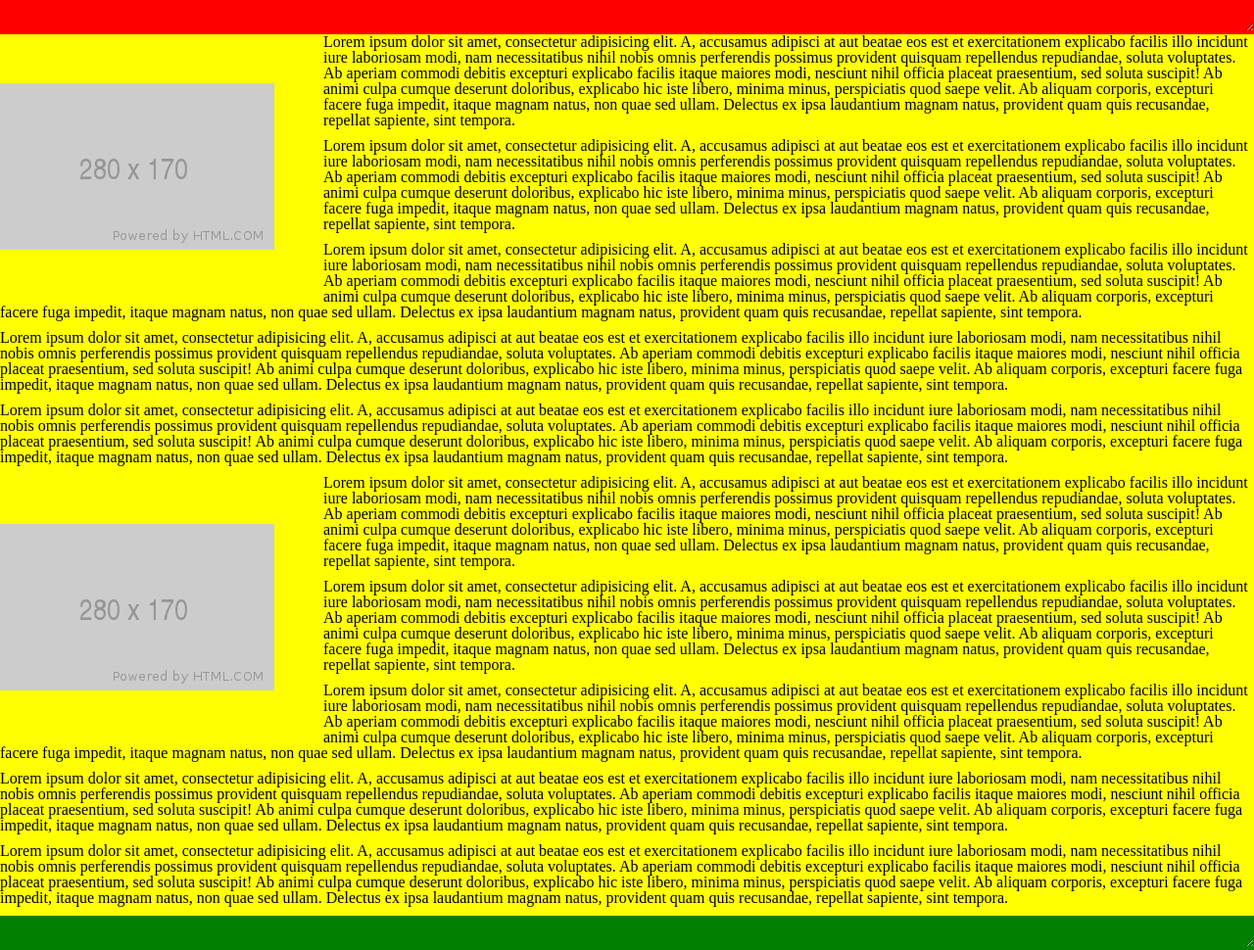
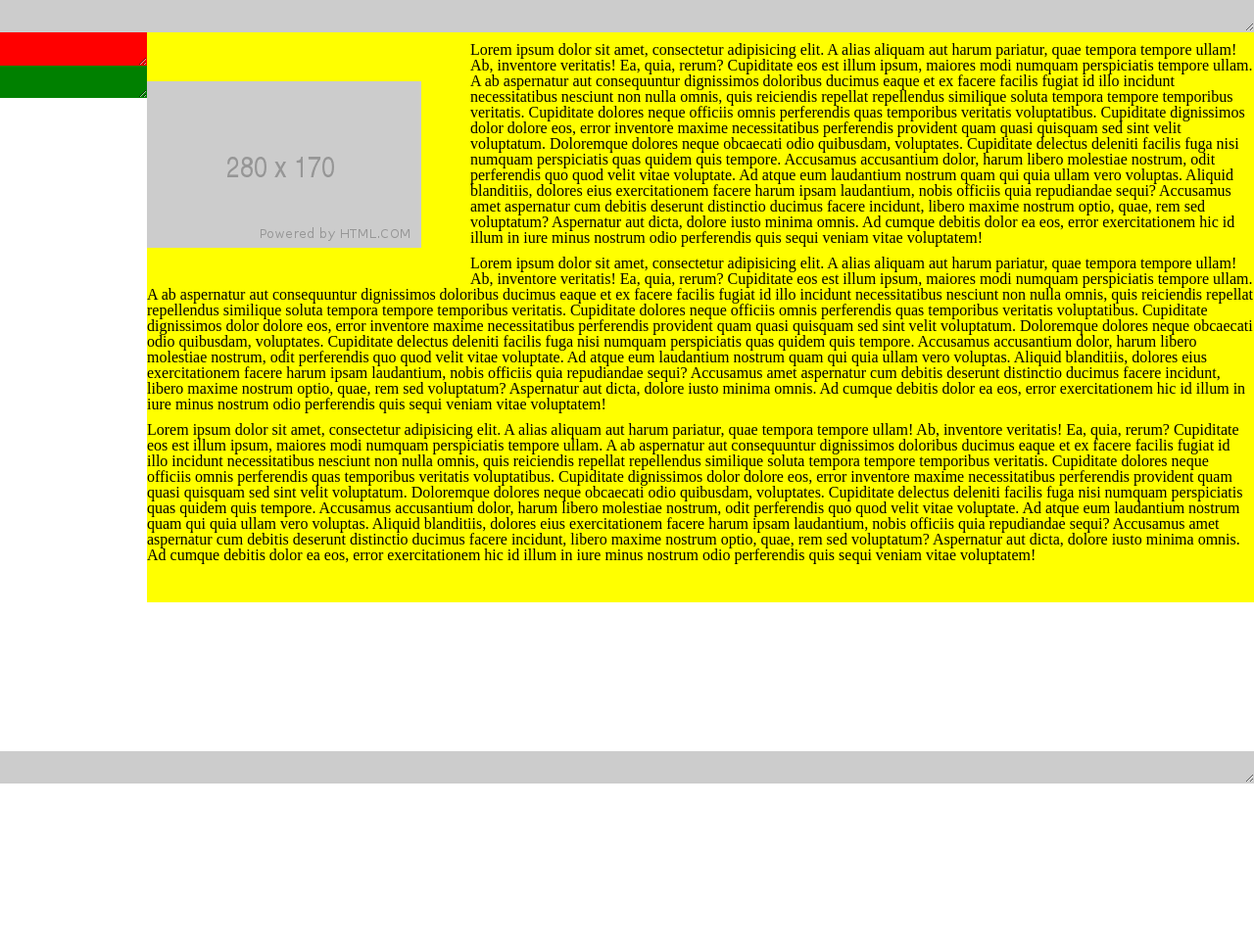
Before and after one commit to Nonclaing/Tasks, a plain HTML site: page task_1/index.html in a window 1280 px wide. Shown: the whole page at 98% size. After the commit the page ends 800 px from the top, so only its background shows below. Drawn offline with Linux system fonts and the light colour scheme.

Commit message:
Новый фикс

```diff
--- a/task_1/index.html
+++ b/task_1/index.html
@@ -10,108 +10,88 @@
     <title>Task 1</title>
 </head>
 <body>
-    <div class="grid">
-        <div class="grid__header">
+<div class="main">
+    <div class="header">
+        <textarea></textarea>
+    </div>
+    <div class="main__container">
+        <div class="side-1">
             <textarea></textarea>
         </div>
-        <div class="grid__container">
-            <div class="grid__main">
-
-                <!--            Вариант первый, картинка находиться в отедльном блоке   -->
-
-                <div class="grid__main-img">
-                    <img src="img/rand-img.png" alt="">
-                </div>
-                <div class="grid__main-text">
-                    <p>Lorem ipsum dolor sit amet, consectetur adipisicing elit. A, accusamus adipisci at aut beatae eos est
-                        et exercitationem explicabo facilis illo incidunt iure laboriosam modi, nam necessitatibus nihil
-                        nobis omnis perferendis possimus provident quisquam repellendus repudiandae, soluta voluptates. Ab
-                        aperiam commodi debitis excepturi explicabo facilis itaque maiores modi, nesciunt nihil officia
-                        placeat praesentium, sed soluta suscipit! Ab animi culpa cumque deserunt doloribus, explicabo hic
-                        iste libero, minima minus, perspiciatis quod saepe velit. Ab aliquam corporis, excepturi facere fuga
-                        impedit, itaque magnam natus, non quae sed ullam. Delectus ex ipsa laudantium magnam natus,
-                        provident quam quis recusandae, repellat sapiente, sint tempora.</p>
-                    <p>Lorem ipsum dolor sit amet, consectetur adipisicing elit. A, accusamus adipisci at aut beatae eos est
-                        et exercitationem explicabo facilis illo incidunt iure laboriosam modi, nam necessitatibus nihil
-                        nobis omnis perferendis possimus provident quisquam repellendus repudiandae, soluta voluptates. Ab
-                        aperiam commodi debitis excepturi explicabo facilis itaque maiores modi, nesciunt nihil officia
-                        placeat praesentium, sed soluta suscipit! Ab animi culpa cumque deserunt doloribus, explicabo hic
-                        iste libero, minima minus, perspiciatis quod saepe velit. Ab aliquam corporis, excepturi facere fuga
-                        impedit, itaque magnam natus, non quae sed ullam. Delectus ex ipsa laudantium magnam natus,
-                        provident quam quis recusandae, repellat sapiente, sint tempora.</p>
-                    <p>Lorem ipsum dolor sit amet, consectetur adipisicing elit. A, accusamus adipisci at aut beatae eos est
-                        et exercitationem explicabo facilis illo incidunt iure laboriosam modi, nam necessitatibus nihil
-                        nobis omnis perferendis possimus provident quisquam repellendus repudiandae, soluta voluptates. Ab
-                        aperiam commodi debitis excepturi explicabo facilis itaque maiores modi, nesciunt nihil officia
-                        placeat praesentium, sed soluta suscipit! Ab animi culpa cumque deserunt doloribus, explicabo hic
-                        iste libero, minima minus, perspiciatis quod saepe velit. Ab aliquam corporis, excepturi facere fuga
-                        impedit, itaque magnam natus, non quae sed ullam. Delectus ex ipsa laudantium magnam natus,
-                        provident quam quis recusandae, repellat sapiente, sint tempora.</p>
-                    <p>Lorem ipsum dolor sit amet, consectetur adipisicing elit. A, accusamus adipisci at aut beatae eos est
-                        et exercitationem explicabo facilis illo incidunt iure laboriosam modi, nam necessitatibus nihil
-                        nobis omnis perferendis possimus provident quisquam repellendus repudiandae, soluta voluptates. Ab
-                        aperiam commodi debitis excepturi explicabo facilis itaque maiores modi, nesciunt nihil officia
-                        placeat praesentium, sed soluta suscipit! Ab animi culpa cumque deserunt doloribus, explicabo hic
-                        iste libero, minima minus, perspiciatis quod saepe velit. Ab aliquam corporis, excepturi facere fuga
-                        impedit, itaque magnam natus, non quae sed ullam. Delectus ex ipsa laudantium magnam natus,
-                        provident quam quis recusandae, repellat sapiente, sint tempora.</p>
-                    <p>Lorem ipsum dolor sit amet, consectetur adipisicing elit. A, accusamus adipisci at aut beatae eos est
-                        et exercitationem explicabo facilis illo incidunt iure laboriosam modi, nam necessitatibus nihil
-                        nobis omnis perferendis possimus provident quisquam repellendus repudiandae, soluta voluptates. Ab
-                        aperiam commodi debitis excepturi explicabo facilis itaque maiores modi, nesciunt nihil officia
-                        placeat praesentium, sed soluta suscipit! Ab animi culpa cumque deserunt doloribus, explicabo hic
-                        iste libero, minima minus, perspiciatis quod saepe velit. Ab aliquam corporis, excepturi facere fuga
-                        impedit, itaque magnam natus, non quae sed ullam. Delectus ex ipsa laudantium magnam natus,
-                        provident quam quis recusandae, repellat sapiente, sint tempora.</p>
-
-                    <!--                Вариант второй - картинка находиться в потоке текста-->
-
-                    <p><img class="float-img" src="img/rand-img.png" alt="">Lorem ipsum dolor sit amet, consectetur adipisicing elit. A, accusamus adipisci at aut beatae eos est
-                        et exercitationem explicabo facilis illo incidunt iure laboriosam modi, nam necessitatibus nihil
-                        nobis omnis perferendis possimus provident quisquam repellendus repudiandae, soluta voluptates. Ab
-                        aperiam commodi debitis excepturi explicabo facilis itaque maiores modi, nesciunt nihil officia
-                        placeat praesentium, sed soluta suscipit! Ab animi culpa cumque deserunt doloribus, explicabo hic
-                        iste libero, minima minus, perspiciatis quod saepe velit. Ab aliquam corporis, excepturi facere fuga
-                        impedit, itaque magnam natus, non quae sed ullam. Delectus ex ipsa laudantium magnam natus,
-                        provident quam quis recusandae, repellat sapiente, sint tempora.</p>
-                    <p>Lorem ipsum dolor sit amet, consectetur adipisicing elit. A, accusamus adipisci at aut beatae eos est
-                        et exercitationem explicabo facilis illo incidunt iure laboriosam modi, nam necessitatibus nihil
-                        nobis omnis perferendis possimus provident quisquam repellendus repudiandae, soluta voluptates. Ab
-                        aperiam commodi debitis excepturi explicabo facilis itaque maiores modi, nesciunt nihil officia
-                        placeat praesentium, sed soluta suscipit! Ab animi culpa cumque deserunt doloribus, explicabo hic
-                        iste libero, minima minus, perspiciatis quod saepe velit. Ab aliquam corporis, excepturi facere fuga
-                        impedit, itaque magnam natus, non quae sed ullam. Delectus ex ipsa laudantium magnam natus,
-                        provident quam quis recusandae, repellat sapiente, sint tempora.</p>
-                    <p>Lorem ipsum dolor sit amet, consectetur adipisicing elit. A, accusamus adipisci at aut beatae eos est
-                        et exercitationem explicabo facilis illo incidunt iure laboriosam modi, nam necessitatibus nihil
-                        nobis omnis perferendis possimus provident quisquam repellendus repudiandae, soluta voluptates. Ab
-                        aperiam commodi debitis excepturi explicabo facilis itaque maiores modi, nesciunt nihil officia
-                        placeat praesentium, sed soluta suscipit! Ab animi culpa cumque deserunt doloribus, explicabo hic
-                        iste libero, minima minus, perspiciatis quod saepe velit. Ab aliquam corporis, excepturi facere fuga
-                        impedit, itaque magnam natus, non quae sed ullam. Delectus ex ipsa laudantium magnam natus,
-                        provident quam quis recusandae, repellat sapiente, sint tempora.</p>
-                    <p>Lorem ipsum dolor sit amet, consectetur adipisicing elit. A, accusamus adipisci at aut beatae eos est
-                        et exercitationem explicabo facilis illo incidunt iure laboriosam modi, nam necessitatibus nihil
-                        nobis omnis perferendis possimus provident quisquam repellendus repudiandae, soluta voluptates. Ab
-                        aperiam commodi debitis excepturi explicabo facilis itaque maiores modi, nesciunt nihil officia
-                        placeat praesentium, sed soluta suscipit! Ab animi culpa cumque deserunt doloribus, explicabo hic
-                        iste libero, minima minus, perspiciatis quod saepe velit. Ab aliquam corporis, excepturi facere fuga
-                        impedit, itaque magnam natus, non quae sed ullam. Delectus ex ipsa laudantium magnam natus,
-                        provident quam quis recusandae, repellat sapiente, sint tempora.</p>
-                    <p>Lorem ipsum dolor sit amet, consectetur adipisicing elit. A, accusamus adipisci at aut beatae eos est
-                        et exercitationem explicabo facilis illo incidunt iure laboriosam modi, nam necessitatibus nihil
-                        nobis omnis perferendis possimus provident quisquam repellendus repudiandae, soluta voluptates. Ab
-                        aperiam commodi debitis excepturi explicabo facilis itaque maiores modi, nesciunt nihil officia
-                        placeat praesentium, sed soluta suscipit! Ab animi culpa cumque deserunt doloribus, explicabo hic
-                        iste libero, minima minus, perspiciatis quod saepe velit. Ab aliquam corporis, excepturi facere fuga
-                        impedit, itaque magnam natus, non quae sed ullam. Delectus ex ipsa laudantium magnam natus,
-                        provident quam quis recusandae, repellat sapiente, sint tempora.</p>
+        <div class="side-2">
+            <textarea></textarea>
+        </div>
+        <div class="main__content-container">
+            <div class="content">
+                <div class="content__paragraph">
+                    <div class="streamline-img">
+                        <img class="content__paragraph-img" src="img/rand-img.png" alt="">
+                    </div>
+                    <p>
+                        Lorem ipsum dolor sit amet, consectetur adipisicing elit. A alias aliquam aut harum pariatur,
+                        quae tempora tempore ullam! Ab, inventore veritatis! Ea, quia, rerum? Cupiditate eos est illum
+                        ipsum, maiores modi numquam perspiciatis tempore ullam. A ab aspernatur aut consequuntur
+                        dignissimos doloribus ducimus eaque et ex facere facilis fugiat id illo incidunt necessitatibus
+                        nesciunt non nulla omnis, quis reiciendis repellat repellendus similique soluta tempora tempore
+                        temporibus veritatis. Cupiditate dolores neque officiis omnis perferendis quas temporibus
+                        veritatis voluptatibus. Cupiditate dignissimos dolor dolore eos, error inventore maxime
+                        necessitatibus perferendis provident quam quasi quisquam sed sint velit voluptatum. Doloremque
+                        dolores neque obcaecati odio quibusdam, voluptates. Cupiditate delectus deleniti facilis fuga
+                        nisi numquam perspiciatis quas quidem quis tempore. Accusamus accusantium dolor, harum libero
+                        molestiae nostrum, odit perferendis quo quod velit vitae voluptate. Ad atque eum laudantium
+                        nostrum quam qui quia ullam vero voluptas. Aliquid blanditiis, dolores eius exercitationem
+                        facere harum ipsam laudantium, nobis officiis quia repudiandae sequi? Accusamus amet aspernatur
+                        cum debitis deserunt distinctio ducimus facere incidunt, libero maxime nostrum optio, quae, rem
+                        sed voluptatum? Aspernatur aut dicta, dolore iusto minima omnis. Ad cumque debitis dolor ea eos,
+                        error exercitationem hic id illum in iure minus nostrum odio perferendis quis sequi veniam vitae
+                        voluptatem!
+                    </p>
+                    <p>
+                        Lorem ipsum dolor sit amet, consectetur adipisicing elit. A alias aliquam aut harum pariatur,
+                        quae tempora tempore ullam! Ab, inventore veritatis! Ea, quia, rerum? Cupiditate eos est illum
+                        ipsum, maiores modi numquam perspiciatis tempore ullam. A ab aspernatur aut consequuntur
+                        dignissimos doloribus ducimus eaque et ex facere facilis fugiat id illo incidunt necessitatibus
+                        nesciunt non nulla omnis, quis reiciendis repellat repellendus similique soluta tempora tempore
+                        temporibus veritatis. Cupiditate dolores neque officiis omnis perferendis quas temporibus
+                        veritatis voluptatibus. Cupiditate dignissimos dolor dolore eos, error inventore maxime
+                        necessitatibus perferendis provident quam quasi quisquam sed sint velit voluptatum. Doloremque
+                        dolores neque obcaecati odio quibusdam, voluptates. Cupiditate delectus deleniti facilis fuga
+                        nisi numquam perspiciatis quas quidem quis tempore. Accusamus accusantium dolor, harum libero
+                        molestiae nostrum, odit perferendis quo quod velit vitae voluptate. Ad atque eum laudantium
+                        nostrum quam qui quia ullam vero voluptas. Aliquid blanditiis, dolores eius exercitationem
+                        facere harum ipsam laudantium, nobis officiis quia repudiandae sequi? Accusamus amet aspernatur
+                        cum debitis deserunt distinctio ducimus facere incidunt, libero maxime nostrum optio, quae, rem
+                        sed voluptatum? Aspernatur aut dicta, dolore iusto minima omnis. Ad cumque debitis dolor ea eos,
+                        error exercitationem hic id illum in iure minus nostrum odio perferendis quis sequi veniam vitae
+                        voluptatem!
+                    </p>
+                    <p>
+                        Lorem ipsum dolor sit amet, consectetur adipisicing elit. A alias aliquam aut harum pariatur,
+                        quae tempora tempore ullam! Ab, inventore veritatis! Ea, quia, rerum? Cupiditate eos est illum
+                        ipsum, maiores modi numquam perspiciatis tempore ullam. A ab aspernatur aut consequuntur
+                        dignissimos doloribus ducimus eaque et ex facere facilis fugiat id illo incidunt necessitatibus
+                        nesciunt non nulla omnis, quis reiciendis repellat repellendus similique soluta tempora tempore
+                        temporibus veritatis. Cupiditate dolores neque officiis omnis perferendis quas temporibus
+                        veritatis voluptatibus. Cupiditate dignissimos dolor dolore eos, error inventore maxime
+                        necessitatibus perferendis provident quam quasi quisquam sed sint velit voluptatum. Doloremque
+                        dolores neque obcaecati odio quibusdam, voluptates. Cupiditate delectus deleniti facilis fuga
+                        nisi numquam perspiciatis quas quidem quis tempore. Accusamus accusantium dolor, harum libero
+                        molestiae nostrum, odit perferendis quo quod velit vitae voluptate. Ad atque eum laudantium
+                        nostrum quam qui quia ullam vero voluptas. Aliquid blanditiis, dolores eius exercitationem
+                        facere harum ipsam laudantium, nobis officiis quia repudiandae sequi? Accusamus amet aspernatur
+                        cum debitis deserunt distinctio ducimus facere incidunt, libero maxime nostrum optio, quae, rem
+                        sed voluptatum? Aspernatur aut dicta, dolore iusto minima omnis. Ad cumque debitis dolor ea eos,
+                        error exercitationem hic id illum in
+                        iure minus nostrum odio perferendis quis sequi veniam vitae
+                        voluptatem!
+                    </p>
                 </div>
             </div>
         </div>
-        <div class="grid__footer">
-            <textarea></textarea>
-        </div>
     </div>
+    <div class="footer">
+        <textarea></textarea>
+    </div>
+</div>
 </body>
 </html>
--- a/task_1/style.css
+++ b/task_1/style.css
@@ -1,65 +1,90 @@
-.grid {
-    display: grid;
-    grid-template-columns: auto;
-    grid-auto-rows: auto 1fr auto;
-    grid-template-areas:
-                'header'
-                'content'
-                'footer';
-    width: 100%;
-    align-items: start;
-    height: 100%;
+/*                                          other                                                */
+body, html {
+    font-size: 62.5%;
+    font-weight: 400;
 }
+
 textarea {
     background-color: inherit;
     width: 100%;
     height: 100%;
     resize: vertical;
 }
-.grid__header {
-    height: auto;
-    grid-area: header;
+
+.wrapper {
+    display: flex;
+    flex-direction: column;
+    min-height: 100%;
+    width: 100%;
+ }
+
+.streamline-img {
+    position: relative;
+    float: left;
+}
+.main {
+    display: flex;
+    flex-direction: column;
+    min-height: 100%;
+}
+.main__container {
+    flex: 1 1 auto;
+    display: grid;
+    grid-template-columns: auto;
+    grid-template-rows: repeat(3, min-content);
+    grid-template-areas:
+                'side-1'
+                'content'
+                'side-2';
+    width: 100%;
+    min-height: 100%;
+}
+
+.header {
+    background-color: #ccc;
+}
+
+.side-1 {
+    grid-area: side-1;
     background-color: red;
 }
-.grid__container {
+
+.side-2 {
+    grid-area: side-2;
+    background-color: green;
+}
+
+.main__content-container {
     grid-area: content;
-    height: 100%;
 }
-.grid__main {
+
+.content {
     background-color: yellow;
 }
-.grid__main-img {
-    padding: 50px 50px 50px 0;
-    float: left;
-}
-.float-img {
-    padding: 50px 50px 50px 0;
-    float: left;
-}
-.grid__main-text {
 
-}
-.grid__main-text p{
-    padding: 0 0 10px 0;
-}
-.footer__container {
-
-}
-.grid__footer {
-    background-color: green;
-    grid-area: footer
-}
-.grid__footer textarea {
-
+.content__paragraph {
+    padding-top: 1rem;
+    padding-bottom: 3rem;
 }
 
-@media (max-width: 768px) {
-    .grid {
+.content__paragraph-img {
+    padding: 4rem 5rem 4rem 0;
+}
+.content__paragraph p {
+    font-size: 1.6rem;
+    padding: 0 0 1rem 0;
+}
+
+.footer {
+    background-color: #ccc;
+}
+@media (min-width: 768px) {
+    .main__container {
         grid-template-columns: 150px 1fr;
-        grid-auto-rows: auto auto;
+        grid-template-rows: repeat(2, min-content);
         grid-template-areas:
-                'header content'
-                'footer content'
-                'other content';
+                'side-1 content'
+                'side-2 content'
+                '. content';
     }
 }
```
